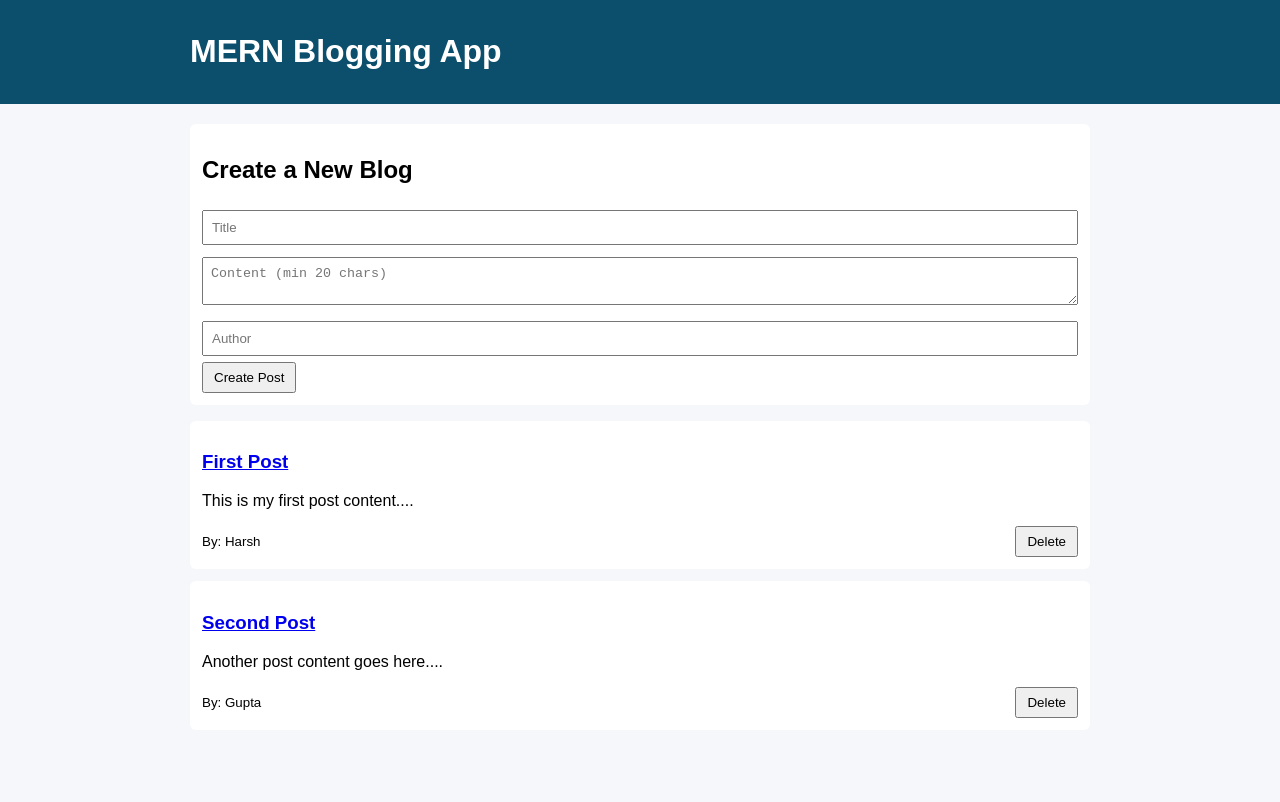
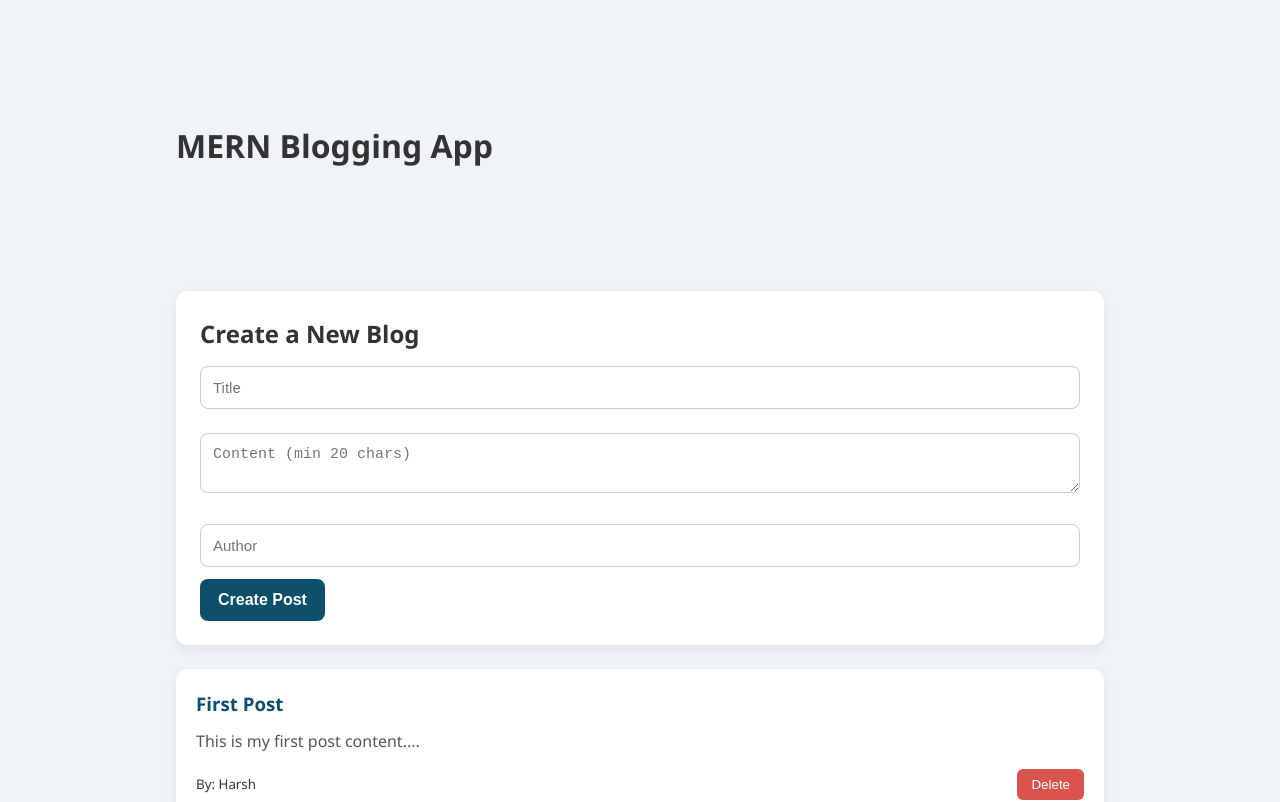
Before and after one commit to gptHarshit/blog_aap, a React (Create React App) app in the folder frontend/: page / in a window 1280 px wide. Shown: the top 802 px of the page. Built offline with nearby package versions, Linux system fonts and the light colour scheme; no server answers.

Commit message:
added css in card also in navbar

```diff
--- a/frontend/src/index.css
+++ b/frontend/src/index.css
@@ -1,46 +1,132 @@
+* {
+  margin: 0;
+  padding: 0;
+  box-sizing: border-box;
+}
+
 body {
-  font-family: Arial, Helvetica, sans-serif;
-  background: #f5f7fb;
-  margin: 0;
+  font-family: 'Segoe UI', Tahoma, Geneva, Verdana, sans-serif;
+  background: #f0f4f8;
+  color: #333;
+  line-height: 1.6;
+}
+
+.navbar {
+  position: fixed;
+  top: 0;
+  left: 0;
+  width: 100%;
+  background: #0b4f6c;
+  color: white;
+  padding: 20px 40px;
+  display: flex;
+  justify-content: space-between;
+  align-items: center;
+  box-shadow: 0 2px 8px rgba(0,0,0,0.2);
+  z-index: 1000;
+}
+
+.navbar a {
+  color: white;
+  text-decoration: none;
+  font-weight: 600;
+  font-size: 20px;
+  margin-left: 16px;
+  margin-right: 16px;
+  padding: 8px 14px;
+  border-radius: 6px;
+  transition: background 0.3s;
+}
+
+.navbar a:hover {
+  background: rgba(255,255,255,0.15);
 }
 
 .container {
-  max-width: 900px;
-  margin: 20px auto;
+  max-width: 960px;
+  margin: 120px auto 40px;
   padding: 0 16px;
 }
 
-header {
-  background: #0b4f6c;
-  color: white;
-  padding: 12px 0;
-}
-
-header a {
-  color: white;
-  text-decoration: none;
-}
 
 .post-form {
-  background: white;
-  padding: 12px;
-  border-radius: 6px;
-  margin-bottom: 16px;
+  background: #ffffff;
+  padding: 24px;
+  border-radius: 12px;
+  margin-bottom: 24px;
+  box-shadow: 0 4px 12px rgba(0,0,0,0.08);
 }
 
 .post-form input,
 .post-form textarea {
   width: 100%;
-  padding: 8px;
-  margin: 6px 0;
-  box-sizing: border-box;
+  padding: 12px;
+  margin: 12px 0;
+  border: 1px solid #ccc;
+  border-radius: 8px;
+  font-size: 15px;
+  transition: border 0.3s;
 }
 
-.post-list .post-card {
-  background: white;
-  padding: 12px;
-  margin-bottom: 12px;
-  border-radius: 6px;
+.post-form input:focus,
+.post-form textarea:focus {
+  border-color: #0b4f6c;
+  outline: none;
+}
+
+.post-form button {
+  background: #0b4f6c;
+  color: white;
+  border: none;
+  padding: 12px 18px;
+  border-radius: 8px;
+  cursor: pointer;
+  font-size: 16px;
+  font-weight: 600;
+  transition: background 0.3s;
+}
+
+.post-form button:hover {
+  background: #09384e;
+}
+
+
+.post-list {
+  display: flex;
+  flex-direction: column;
+  gap: 20px;
+}
+
+.post-card {
+  background: #ffffff;
+  padding: 20px;
+  border-radius: 12px;
+  box-shadow: 0 4px 12px rgba(0,0,0,0.08);
+  transition: transform 0.3s, box-shadow 0.3s;
+}
+
+.post-card:hover {
+  transform: translateY(-3px);
+  box-shadow: 0 8px 20px rgba(0,0,0,0.12);
+}
+
+.post-card h3 {
+  margin-bottom: 10px;
+  color: #0b4f6c;
+}
+
+.post-card h3 a {
+  text-decoration: none;
+  color: inherit;
+}
+
+.post-card h3 a:hover {
+  text-decoration: underline;
+}
+
+.post-card p {
+  margin-bottom: 14px;
+  color: #555;
 }
 
 .post-card .meta {
@@ -49,11 +135,124 @@ header a {
   align-items: center;
 }
 
-button {
-  padding: 6px 10px;
+.post-card button {
+  background: #d9534f;
+  color: white;
+  border: none;
+  padding: 8px 14px;
+  border-radius: 6px;
+  cursor: pointer;
+  transition: background 0.3s;
+}
+
+.post-card button:hover {
+  background: #b52b27;
+}
+
+
+.post-detail {
+  background: white;
+  padding: 28px;
+  border-radius: 12px;
+  box-shadow: 0 4px 12px rgba(0,0,0,0.08);
+}
+
+.post-detail h2 {
+  margin-bottom: 14px;
+  color: #0b4f6c;
+}
+
+.post-detail p {
+  margin-bottom: 12px;
+  line-height: 1.8;
+}
+
+.post-detail button {
+  background: #d9534f;
+  color: white;
+  border: none;
+  padding: 10px 16px;
+  border-radius: 8px;
   cursor: pointer;
 }
 
+.post-detail button:hover {
+  background: #b52b27;
+}
+
+
+.confirm-overlay {
+  position: fixed;
+  top: 0;
+  left: 0;
+  width: 100%;
+  height: 100%;
+  background: rgba(0,0,0,0.45);
+  display: flex;
+  justify-content: center;
+  align-items: center;
+  z-index: 2000;
+}
+
+.confirm-box {
+  background: white;
+  padding: 28px 36px;
+  border-radius: 12px;
+  text-align: center;
+  width: 320px;
+  box-shadow: 0 6px 16px rgba(0,0,0,0.15);
+}
+
+.confirm-box h3 {
+  margin-bottom: 14px;
+  color: #0b4f6c;
+}
+
+.confirm-box p {
+  margin-bottom: 24px;
+  color: #444;
+}
+
+.confirm-box .buttons {
+  display: flex;
+  justify-content: space-around;
+}
+
+.confirm-box button {
+  padding: 10px 16px;
+  border: none;
+  border-radius: 8px;
+  cursor: pointer;
+  font-weight: 600;
+  transition: background 0.3s;
+}
+
+.confirm-box .cancel {
+  background: #ccc;
+}
+
+.confirm-box .cancel:hover {
+  background: #aaa;
+}
+
+.confirm-box .confirm {
+  background: #d9534f;
+  color: white;
+}
+
+.confirm-box .confirm:hover {
+  background: #b52b27;
+}
+
+
 .error {
-  color: red;
+  color: #d9534f;
+  margin-top: 12px;
+  font-weight: bold;
 }
+
+.success {
+  color: #28a745;
+  margin-top: 12px;
+  font-weight: bold;
+}
```
